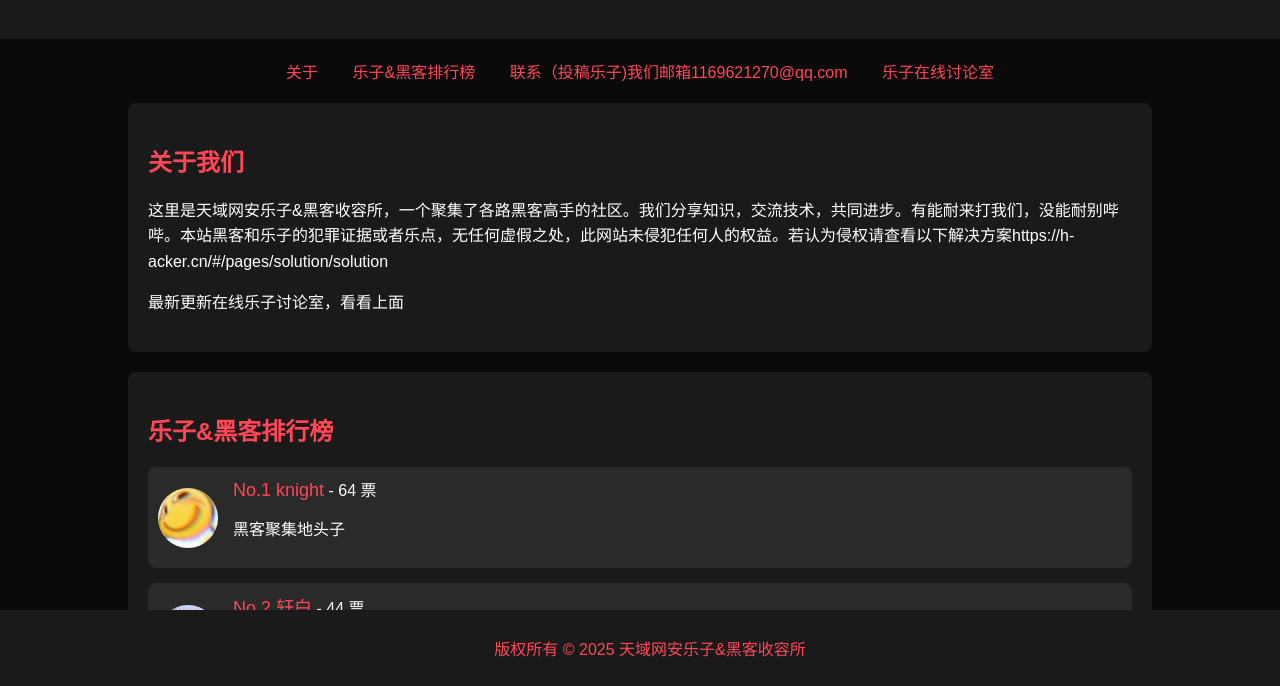
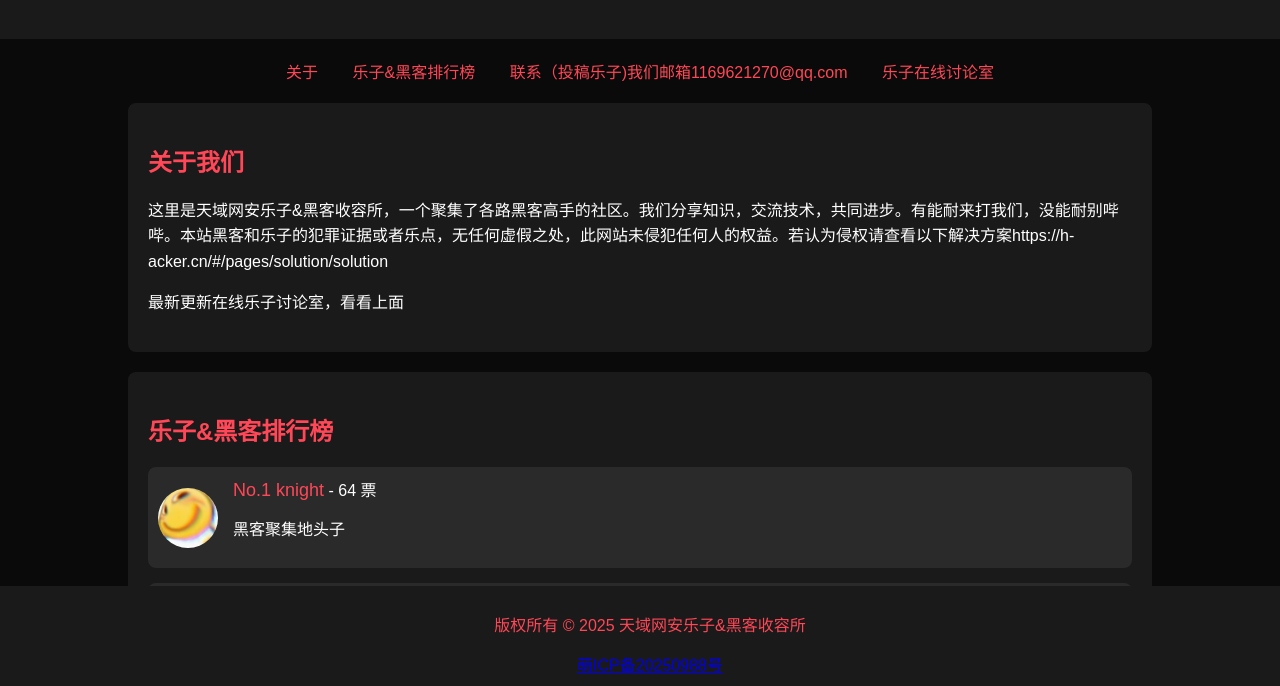
Before and after one commit to gzcmcn/hacker, a plain HTML site: page index.html in a window 1280 px wide. Shown: the part 114-800 px from the top of the page. Drawn offline with Linux system fonts and the light colour scheme; some packages are replaced by stand-ins of ours; a script that the page names is missing.

Commit message:
Update index.html

```diff
--- a/index.html
+++ b/index.html
@@ -269,6 +269,7 @@
     </div>
     <footer>
         <p>版权所有 © 2025 天域网安乐子&黑客收容所</p>
+        <a href="https://icp.gov.moe/?keyword=20250988" target="_blank">萌ICP备20250988号</a>
     </footer>
 
 </body>
```
